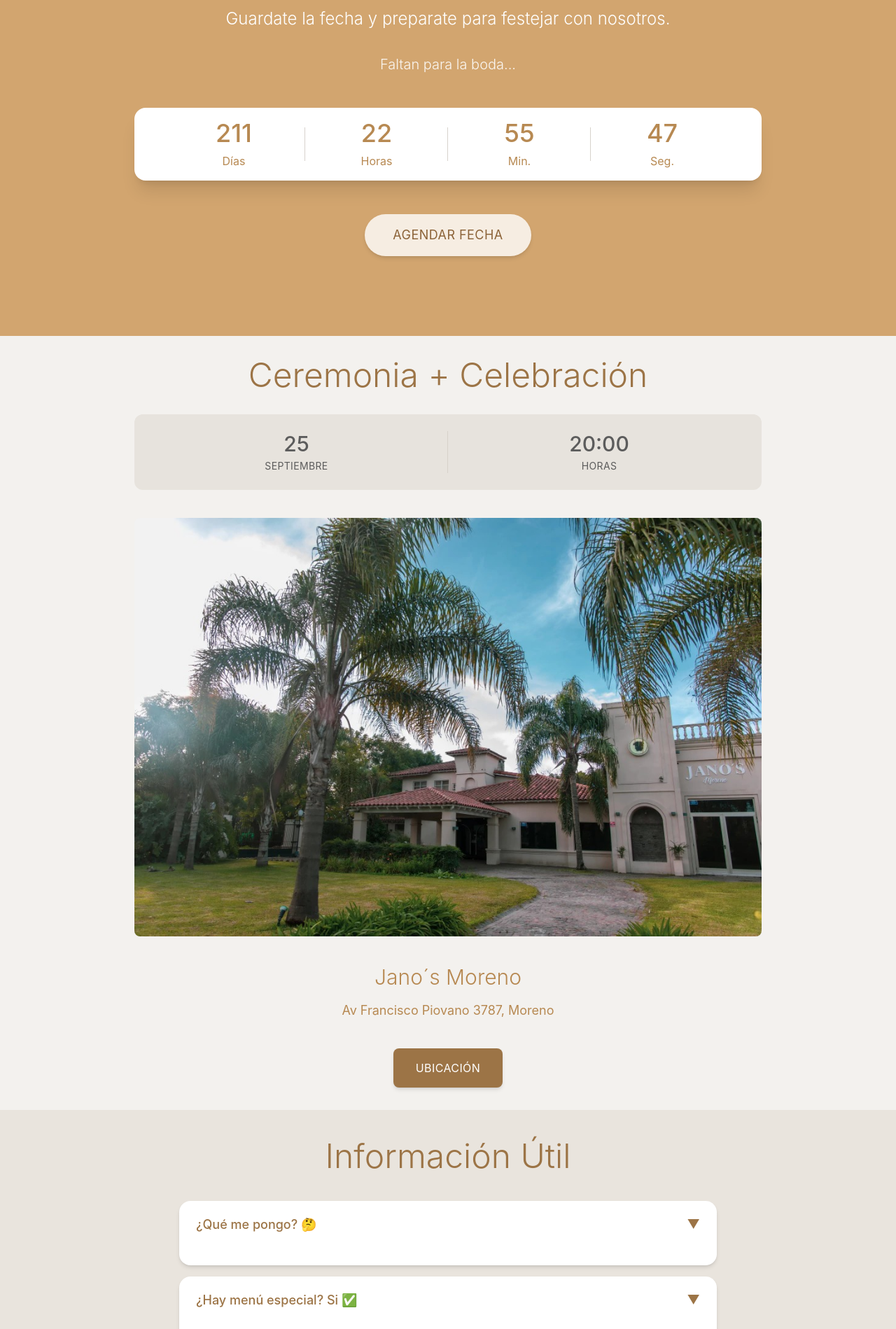
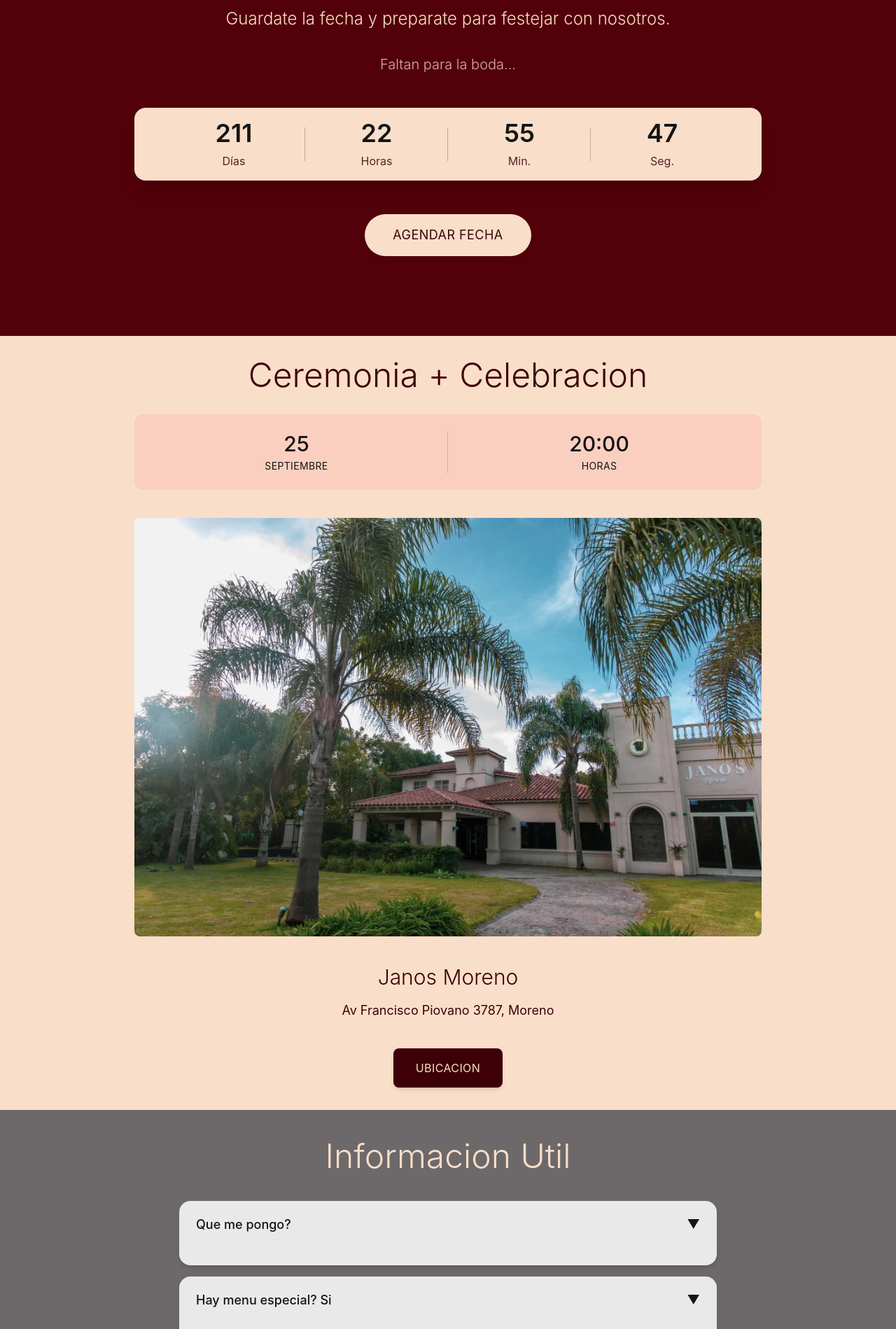
Before and after one commit to Nahue941/wedding, a React (Vite) app: page / in a window 1280 px wide. Shown: the part 880-2779 px from the top of the page at 70% size. Built offline with nearby package versions, Linux system fonts and the light colour scheme; no server answers.

Commit message:
🎨 Change: Pallete Color

```diff
--- a/src/components/Accordion.jsx
+++ b/src/components/Accordion.jsx
@@ -29,7 +29,7 @@ export default function Accordion({
         return (
           <div
             key={item.id}
-            className="bg-white rounded-2xl shadow-md overflow-hidden"
+            className="bg-white/85 rounded-2xl shadow-md overflow-hidden"
           >
             {/* Header */}
             <button
@@ -39,7 +39,7 @@ export default function Accordion({
                 px-6 py-5
                 text-left
                 text-lg font-medium
-                text-[#9c7446]
+                text-brand-black
                 cursor-pointer
                 transition-all duration-300 ease-out
               "
@@ -64,7 +64,7 @@ export default function Accordion({
               `}
             >
               <div className="overflow-hidden px-6 pb-6">
-                <div className="text-sm text-[#6b6b6b] leading-relaxed">
+                <div className="text-sm text-brand-black/80 leading-relaxed">
                   {item.content}
                 </div>
               </div>
--- a/src/components/Hero/CountDownCard.jsx
+++ b/src/components/Hero/CountDownCard.jsx
@@ -13,13 +13,13 @@ export default function CountdownCard({ time }) {
           key={item.label}
           className={`
               relative flex flex-col items-center justify-center
-              ${index !== items.length - 1 ? "after:absolute after:right-0 after:top-1/2 after:-translate-y-1/2 after:h-12 after:w-px after:bg-[#d7d2cc]" : ""}
+              ${index !== items.length - 1 ? "after:absolute after:right-0 after:top-1/2 after:-translate-y-1/2 after:h-12 after:w-px after:bg-brand-text/25" : ""}
             `}
         >
-          <span className="text-3xl sm:text-4xl font-medium text-[#b78952]">
+          <span className="text-3xl sm:text-4xl font-semibold text-brand-black">
             {item.value}
           </span>
-          <span className="text-sm sm:text-base text-[#b78952] mt-2">
+          <span className="text-sm sm:text-base text-brand-text/85 mt-2">
             {item.label}
           </span>
         </div>
--- a/src/components/Hero/Countdown.jsx
+++ b/src/components/Hero/Countdown.jsx
@@ -6,8 +6,8 @@ export default function Countdown({ targetDate }) {
 
   if (!timeLeft) {
     return (
-      <h3 className="text-lg sm:text-xl font-light opacity-80">
-        ¡Hoy es el gran día!
+      <h3 className="text-lg sm:text-xl font-light text-brand-text/85">
+        Hoy es el gran dia!
       </h3>
     );
   }
--- a/src/components/Hero/Hero.jsx
+++ b/src/components/Hero/Hero.jsx
@@ -9,14 +9,14 @@ export default function Hero({ opened }) {
   ];
 
   return (
-    <Section className="relative overflow-hidden h-[80dvh]" centered={false}>
+    <Section className="relative overflow-hidden h-[80dvh] bg-brand-wine" centered={false}>
       {opened && <HeroCarousel images={images} />}
 
       <div className="absolute inset-0 bg-black/40 pointer-events-none" />
 
       {/* Contenido encima */}
       <div className="absolute inset-0 z-10 flex items-center justify-center">
-        <div className="text-center px-6 text-white">
+        <div className="text-center px-6 text-brand-cream">
           <h1 className="text-4xl sm:text-6xl font-light tracking-wide mb-4">
             Naty
           </h1>
--- a/src/components/Sections/CeremonySection.jsx
+++ b/src/components/Sections/CeremonySection.jsx
@@ -2,33 +2,30 @@ import Section from "../SectionComponent";
 
 export default function CeremonySection() {
   return (
-    <Section className="bg-[#f3f1ee] px-6" id="ceremony">
+    <Section className="bg-brand-cream px-6 text-brand-text" id="ceremony">
       <div className="w-full max-w-4xl mx-auto text-center">
-        {/* Título */}
-        <h2 className="text-3xl sm:text-5xl font-light text-[#9c7446] mb-8 mt-8">
-          Ceremonia + Celebración
+        <h2 className="text-3xl sm:text-5xl font-light text-brand-text mb-8 mt-8">
+          Ceremonia + Celebracion
         </h2>
 
-        {/* Fecha + Hora */}
-        <div className="w-full bg-[#e7e3dd] rounded-xl py-6 px-4 mb-10">
-          <div className="grid grid-cols-2 divide-x divide-[#d6d1ca]">
+        <div className="w-full bg-brand-blush/35 rounded-xl py-6 px-4 mb-10">
+          <div className="grid grid-cols-2 divide-x divide-brand-smoke/30">
             <div className="flex flex-col items-center justify-center">
-              <span className="text-3xl font-medium text-[#5c5c5c]">25</span>
-              <span className="text-sm tracking-wide text-[#5c5c5c] mt-1">
+              <span className="text-3xl font-medium text-brand-black">25</span>
+              <span className="text-sm tracking-wide text-brand-black mt-1">
                 SEPTIEMBRE
               </span>
             </div>
 
             <div className="flex flex-col items-center justify-center">
-              <span className="text-3xl font-medium text-[#5c5c5c]">20:00</span>
-              <span className="text-sm tracking-wide text-[#5c5c5c] mt-1">
+              <span className="text-3xl font-medium text-brand-black">20:00</span>
+              <span className="text-sm tracking-wide text-brand-black mt-1">
                 HORAS
               </span>
             </div>
           </div>
         </div>
 
-        {/* Imagen */}
         <div className="w-full mb-10">
           <img
             src="/images/Salon.jpeg"
@@ -37,16 +34,14 @@ export default function CeremonySection() {
           />
         </div>
 
-        {/* Lugar */}
-        <h3 className="text-2xl sm:text-3xl font-light text-[#b78952] mb-4">
-          Jano´s Moreno
+        <h3 className="text-2xl sm:text-3xl font-light text-brand-text mb-4">
+          Janos Moreno
         </h3>
 
-        <p className="text-lg text-[#b78952] mb-10">
+        <p className="text-lg text-brand-text mb-10">
           Av Francisco Piovano 3787, Moreno
         </p>
 
-        {/* Botón */}
         <a
           href="https://maps.app.goo.gl/VKRwZpnegZjCGwiD8"
           target="_blank"
@@ -54,8 +49,8 @@ export default function CeremonySection() {
           className="
                 px-8 py-4
                 mb-8
-                bg-[#9c7446]
-                text-white
+                bg-brand-text
+                text-brand-cream
                 rounded-lg
                 tracking-wide
                 shadow-md
@@ -66,7 +61,7 @@ export default function CeremonySection() {
                 cursor-pointer
                 inline-flex items-center justify-center"
         >
-          UBICACIÓN
+          UBICACION
         </a>
       </div>
     </Section>
--- a/src/components/Sections/DateSection.jsx
+++ b/src/components/Sections/DateSection.jsx
@@ -6,8 +6,8 @@ export default function DateSection() {
   const weddingDate = new Date(WEDDING_DATE);
 
   return (
-    <Section className="bg-[#d2a56f] px-6 text-white" id="date">
-      <div className="max-w-4xl w-full text-center text-white">
+    <Section className="bg-brand-wine px-6 text-brand-cream" id="date">
+      <div className="max-w-4xl w-full text-center text-brand-cream">
         {/* Título */}
         <h2 className="text-4xl sm:text-6xl font-light tracking-wide mb-8">
           ¡Nos casamos!
@@ -18,12 +18,12 @@ export default function DateSection() {
           Guardate la fecha y preparate para festejar con nosotros.
         </p>
 
-        <p className="text-lg sm:text-xl font-light mb-12 opacity-90">
+        <p className="text-lg sm:text-xl font-light mb-12 opacity-80">
           Faltan para la boda...
         </p>
 
         {/* Countdown */}
-        <div className="bg-white text-[#b78952] rounded-2xl shadow-xl py-4 px-4 sm:px-10 mb-12">
+        <div className="bg-brand-cream text-brand-black rounded-2xl shadow-xl py-4 px-4 sm:px-10 mb-12">
           <Countdown targetDate={weddingDate} />
         </div>
 
@@ -34,8 +34,8 @@ export default function DateSection() {
           className="
             inline-flex items-center justify-center
             px-10 py-4
-            bg-white/80
-            text-[#8c6338]
+            bg-brand-cream
+            text-brand-text
             rounded-full
             text-lg
             tracking-wide
@@ -44,7 +44,7 @@ export default function DateSection() {
             transition-all duration-300 ease-out
             cursor-pointer
 
-            hover:bg-white
+            hover:bg-brand-blush
             hover:scale-105
             hover:shadow-xl
 
--- a/src/components/Sections/InfoSection.jsx
+++ b/src/components/Sections/InfoSection.jsx
@@ -5,7 +5,7 @@ export default function InfoSection() {
   const accordionItems = [
     {
       id: "dresscode",
-      title: "¿Qué me pongo? 🤔",
+      title: "Que me pongo?",
       content: (
         <div className="space-y-3">
           <p>
@@ -20,55 +20,52 @@ export default function InfoSection() {
             <strong>Ellas:</strong> vestidos largos
           </p>
 
-          <p className="mt-4 font-medium">⚠️ Atención mujeres ⚠️</p>
+          <p className="mt-4 font-medium">Atencion mujeres</p>
 
           <p>
-            Está totalmente prohibido usar blanco y tonos claros, esos colores
-            están reservados para la novia 😉🤍
+            Esta totalmente prohibido usar blanco y tonos claros, esos colores
+            estan reservados para la novia.
           </p>
         </div>
       ),
     },
     {
       id: "menu",
-      title: "¿Hay menú especial? Si ✅",
+      title: "Hay menu especial? Si",
       content: (
-        <p>Si tenés alguna restricción alimentaria, avisanos en el RSVP.</p>
+        <p>Si tenes alguna restriccion alimentaria, avisanos en el RSVP.</p>
       ),
     },
     {
-      id: "niños",
-      title: "¿Podemos llevar niños? No ❌",
+      id: "ninos",
+      title: "Podemos llevar ninos? No",
       content: (
         <p>
-          Queremos que esta noche la disfruten relajados, por eso será una
-          celebración solo para adultos.
+          Queremos que esta noche la disfruten relajados, por eso sera una
+          celebracion solo para adultos.
         </p>
       ),
     },
     {
       id: "auto",
-      title: "¿Puedo ir con el auto? Si ✅",
+      title: "Puedo ir con el auto? Si",
       content: (
-        <p>El salón cuenta con XX espacios para que puedan dejar sus autos.</p>
+        <p>El salon cuenta con XX espacios para que puedan dejar sus autos.</p>
       ),
     },
   ];
 
   return (
-    <Section className="bg-[#e9e4dd] px-6" id="info">
+    <Section className="bg-brand-smoke px-6 text-brand-cream" id="info">
       <div className="w-full max-w-3xl mx-auto flex flex-col gap-10 mt-8">
-        {/* Título */}
-        <h2 className="text-3xl sm:text-5xl font-light text-center text-[#9c7446]">
-          Información Útil
+        <h2 className="text-3xl sm:text-5xl font-light text-center text-brand-cream">
+          Informacion Util
         </h2>
 
-        {/* Accordion */}
         <Accordion items={accordionItems} />
 
-        {/* Frase final */}
-        <p className="text-center text-lg text-[#9c7446] mt-6 mb-8">
-          ¡Que no pare la fiesta!
+        <p className="text-center text-lg text-brand-cream mt-6 mb-8">
+          Que no pare la fiesta!
         </p>
       </div>
     </Section>
--- a/src/index.css
+++ b/src/index.css
@@ -1,4 +1,13 @@
 @import "tailwindcss";
+
+@theme {
+  --color-brand-wine: #52000a;
+  --color-brand-cream: #f9dec9;
+  --color-brand-smoke: #6d696a;
+  --color-brand-blush: #fcb3b0;
+  --color-brand-text: #3d0007;
+  --color-brand-black: #141414;
+}
 
 html {
   scroll-behavior: smooth;
```
Also changed, not shown: src/components/RsvpModal.jsx (+4 -4 lines).
